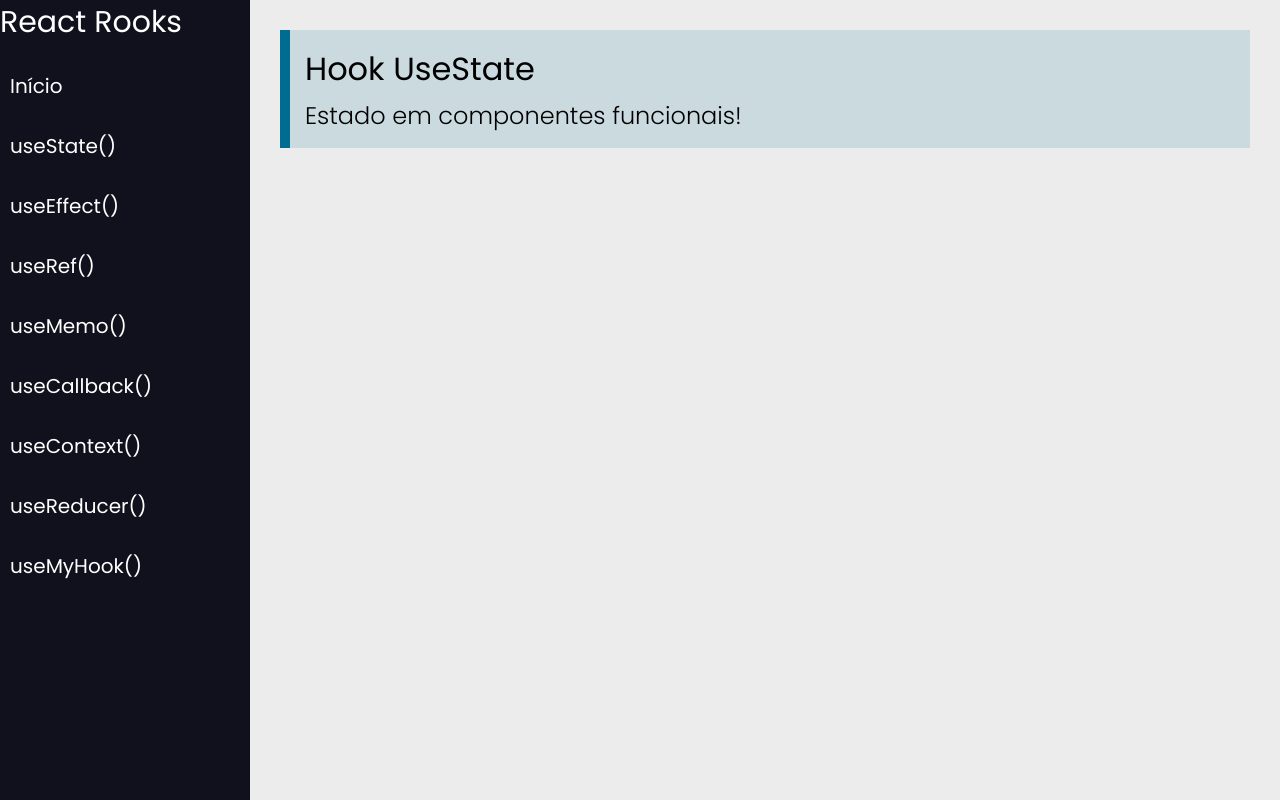
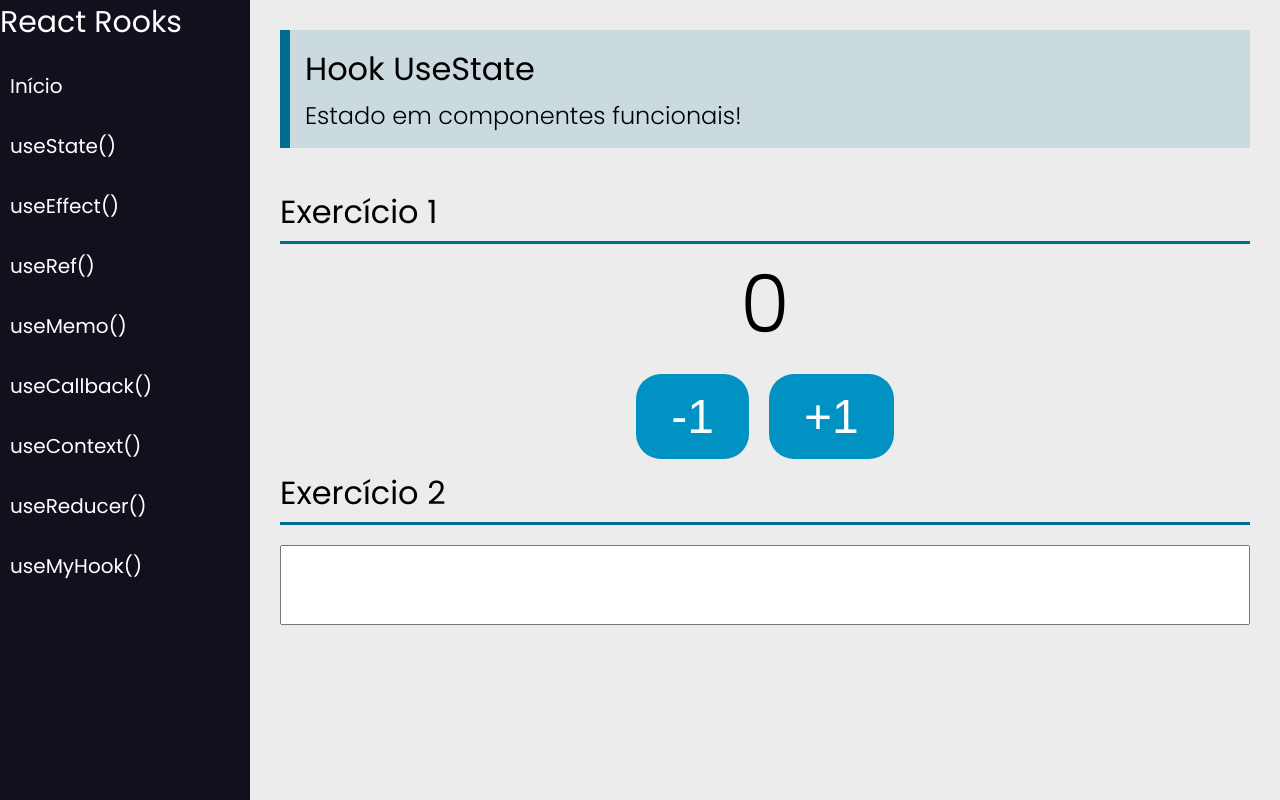
Before and after one commit to ketlynsantos/Hooks, a React (Create React App) app: page /useState in a window 1280 px wide. Built offline with nearby package versions, Linux system fonts and the light colour scheme.

Commit message:
Learning to create a state inside your component with useState

```diff
--- a/src/components/layout/Menu.jsx
+++ b/src/components/layout/Menu.jsx
@@ -2,7 +2,6 @@
 import React from 'react'
 
 import { Link } from 'react-router-dom'
-import { FontAwesomeIcon } from '@fortawesome/react-fontawesome'
 
 const Menu = props => (
     <aside className="Menu">
--- a/src/views/examples/UseState.jsx
+++ b/src/views/examples/UseState.jsx
@@ -1,13 +1,32 @@
-import React from 'react'
+import React, { useState } from 'react'
 import PageTitle from '../../components/layout/PageTitle'
+import SectionTitle from '../../components/layout/SectionTitle'
 
 const UseState = (props) => {
+
+    //Estado dentro de um componente funcional
+    //1- valor atual - 2- valor alterado
+    const [count, setCount] = useState(0)
+    const [name, setName] = useState("")
+
     return (
-        <div className="UseState">
+        <div className="use-state">
             <PageTitle
                 title="Hook UseState"
-                subtitle="Estado em componentes funcionais!"
-            />
+                subtitle="Estado em componentes funcionais!"/>
+
+            <SectionTitle title="Exercício 1"/>
+            <div className="center">
+                <span className="text">{ count }</span>
+                <div>
+                    <button className="btn" onClick={() => setCount(count - 1)}>-1</button>
+                    <button className="btn" onClick={() => setCount(count + 1)}>+1</button>
+                </div>
+            </div>
+
+            <SectionTitle title="Exercício 2"/>
+           <input type="text" className="input" value={name} onChange={e => setName(e.target.value)}/>
+
         </div>
     )
 }
```
